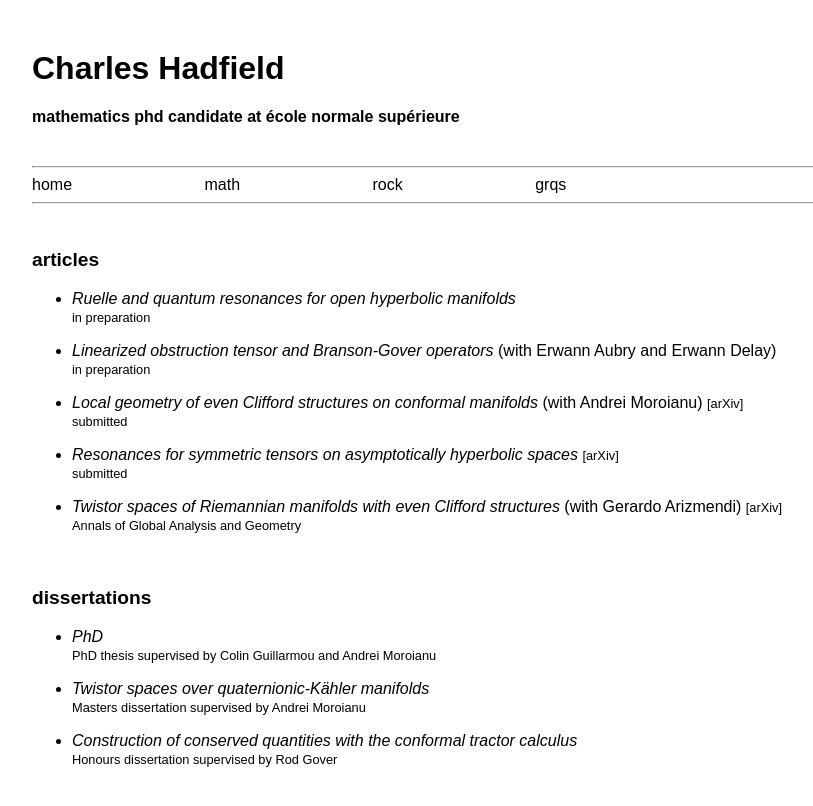
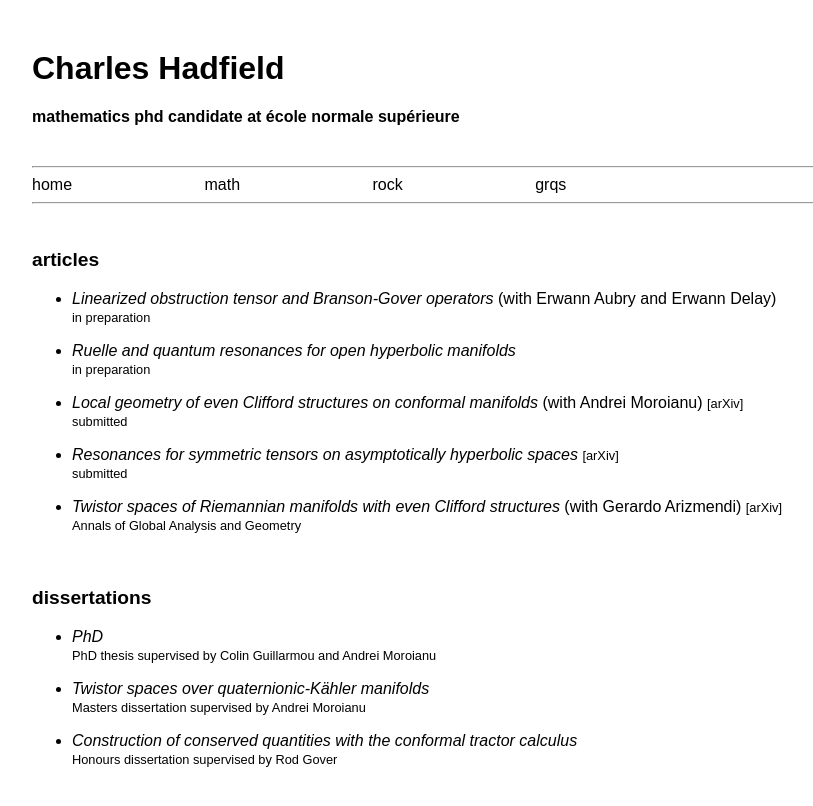
Before and after one commit to charleshadfield/charleshadfield.github.io, a Jekyll site: the page built from math/index.html, in a window 1280 px wide. Shown: the top 806 px of the page, without its empty margins (96-909 px from the left). Built offline with Jekyll 4.4.1, drawn with Linux system fonts in a browser that asks for light colours; part of the change alters nothing that is shown.

```diff
--- a/math/index.html
+++ b/math/index.html
@@ -12,8 +12,9 @@ title: math | Charles Hadfield
 	<ul>
 		<li>
 			<a target="_blank" href="/images/coming-soon.jpg">
-				<i>Ruelle and quantum resonances for open hyperbolic manifolds</i>
+				<i>Linearized obstruction tensor and Branson-Gover operators</i>
 			</a>
+			(with Erwann Aubry and Erwann Delay)
 			<!--<a target="_blank" href="https://arxiv.org/abs/1611.01665">
 				<span style='font-size:0.8em'>[arXiv]</span>
 			</a>-->
@@ -21,10 +22,9 @@ title: math | Charles Hadfield
 			<span style='font-size:0.8em'>in preparation</span>
 		</li>
 		<li>
-			<a target="_blank" href="/images/coming-soon.jpg">
-				<i>Linearized obstruction tensor and Branson-Gover operators</i>
+			<a target="_blank" href="/pdf/articles/2017/res-qc.pdf">
+				<i>Ruelle and quantum resonances for open hyperbolic manifolds</i>
 			</a>
-			(with Erwann Aubry and Erwann Delay)
 			<!--<a target="_blank" href="https://arxiv.org/abs/1611.01665">
 				<span style='font-size:0.8em'>[arXiv]</span>
 			</a>-->
```
Also changed, not shown: 2 other files.
